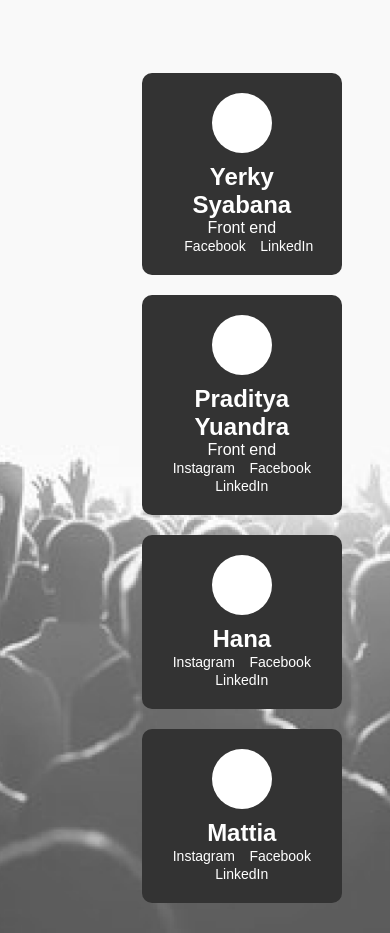
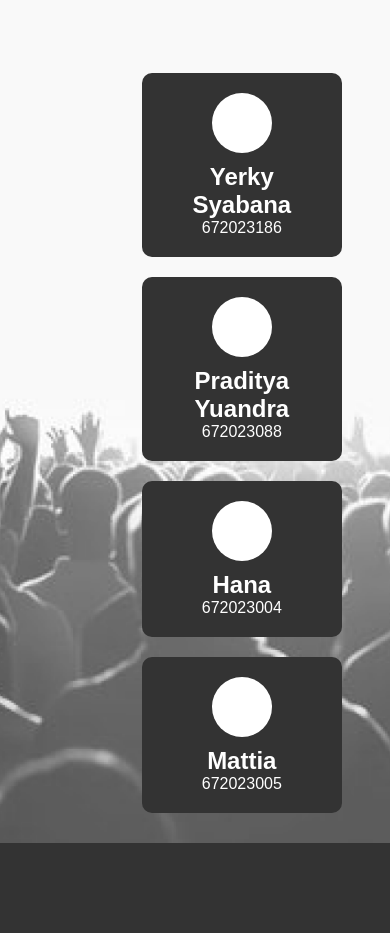
Before and after one commit to YuFi23/Tugas-Rancang-PW, a PHP site: page /contact.html in a window 390 px wide; the page is wider, and only the part inside the window is pictured. Shown: the part 58-991 px from the top of that part. After the commit the page ends 901 px from the top of that part, so only its background shows below. Run offline with PHP 8.4, Linux system fonts and the light colour scheme.

Commit message:
update YuFi 0.2

```diff
--- a/contact.css
+++ b/contact.css
@@ -85,7 +85,6 @@ body {
 }
 
 
-/* Styling umum untuk navbar */
 .navbar {
     background-color: #333;
     padding: 15px 20px;
@@ -95,19 +94,18 @@ body {
     position: relative;
 }
 
-/* Styling untuk menu toggle checkbox dan ikon hamburger */
 .menu-toggle {
-    display: none; /* Sembunyikan checkbox asli */
+    display: none;
 }
 
 .menu-icon {
-    display: none; /* Sembunyikan ikon hamburger di layar besar */
+    display: none;
     font-size: 24px;
     color: white;
     cursor: pointer;
 }
 
-/* Styling untuk navigasi link */
+
 .nav-links {
     list-style: none;
     display: flex;
@@ -131,10 +129,10 @@ body {
     border-radius: 5px;
 }
 
-/* Styling navbar responsif pada perangkat tablet dan ponsel */
+
 @media (max-width: 768px) {
     .nav-links {
-        display: none; /* Sembunyikan menu pada perangkat kecil */
+        display: none;
         flex-direction: column;
         width: 100%;
         background-color: #333;
@@ -144,15 +142,15 @@ body {
     }
 
     .menu-toggle:checked + .menu-icon + .nav-links {
-        display: flex; /* Tampilkan menu saat checkbox diaktifkan */
+        display: flex;
     }
 
     .menu-icon {
-        display: block; /* Tampilkan ikon hamburger pada perangkat kecil */
+        display: block;
     }
 
     .nav-links li {
-        width: 100%; /* Buat link menu memenuhi lebar penuh */
+        width: 100%;
     }
 
     .nav-links a {
--- a/contact.html
+++ b/contact.html
@@ -26,44 +26,33 @@
                     <img src="">
                 </div>
                 <h2>Yerky Syabana</h2>
-                <p>Front end</p>
+                <p>672023186</p>
+            </div>
+            <div class="card">
+                <div class="avatar">
+                    <img src="">
+                </div>
+                <h2>Praditya Yuandra</h2>
+                <p>672023088</p>
                 <div class="social-icons">
-                    <a href="#">
-                        <img src="">
-                    </a>
+                    <!-- <a href="#">Instagram</a>
                     <a href="#">Facebook</a>
-                    <a href="#">LinkedIn</a>
+                    <a href="#">LinkedIn</a> -->
                 </div>
             </div>
             <div class="card">
-                <div class="avatar"></div>
-                <h2>Praditya Yuandra</h2>
-                <p>Front end</p>
-                <div class="social-icons">
-                    <a href="#">Instagram</a>
-                    <a href="#">Facebook</a>
-                    <a href="#">LinkedIn</a>
+                <div class="avatar">
+                    <img src="">
                 </div>
+                <h2>Hana</h2>
+                <p>672023004</p>
             </div>
             <div class="card">
-                <div class="avatar"></div>
-                <h2>Hana</h2>
-                <p></p>
-                <div class="social-icons">
-                    <a href="#">Instagram</a>
-                    <a href="#">Facebook</a>
-                    <a href="#">LinkedIn</a>
+                <div class="avatar">
+                    <img src="">
                 </div>
-            </div>
-            <div class="card">
-                <div class="avatar"></div>
                 <h2>Mattia</h2>
-                <p></p>
-                <div class="social-icons">
-                    <a href="#">Instagram</a>
-                    <a href="#">Facebook</a>
-                    <a href="#">LinkedIn</a>
-                </div>
+                <p>672023005</p>
             </div>
         </div>
     </div>
--- a/pesen.html
+++ b/pesen.html
@@ -36,7 +36,6 @@
                     <label for="payment">Metode Pembayaran:</label>
                     <select id="payment" required>
                         <option value="qris">QRIS</option>
-                        <option value="va">Virtual Account</option>
                     </select>
 
                     <div class="price-info">
```
Also changed, not shown: Home.css (+23 -29 lines), about.css (+27 -32 lines), buy.css (+6 -10 lines).
